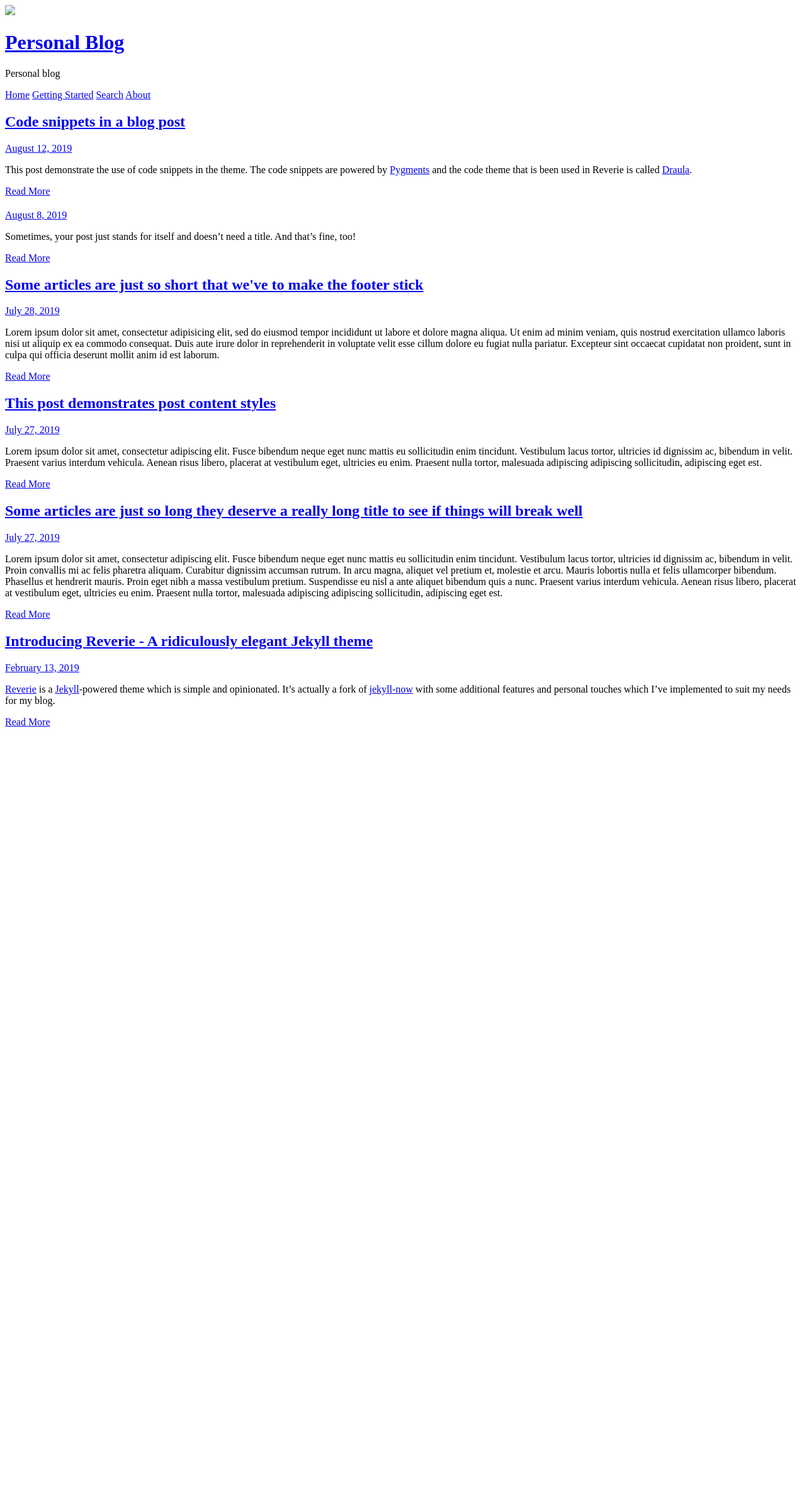
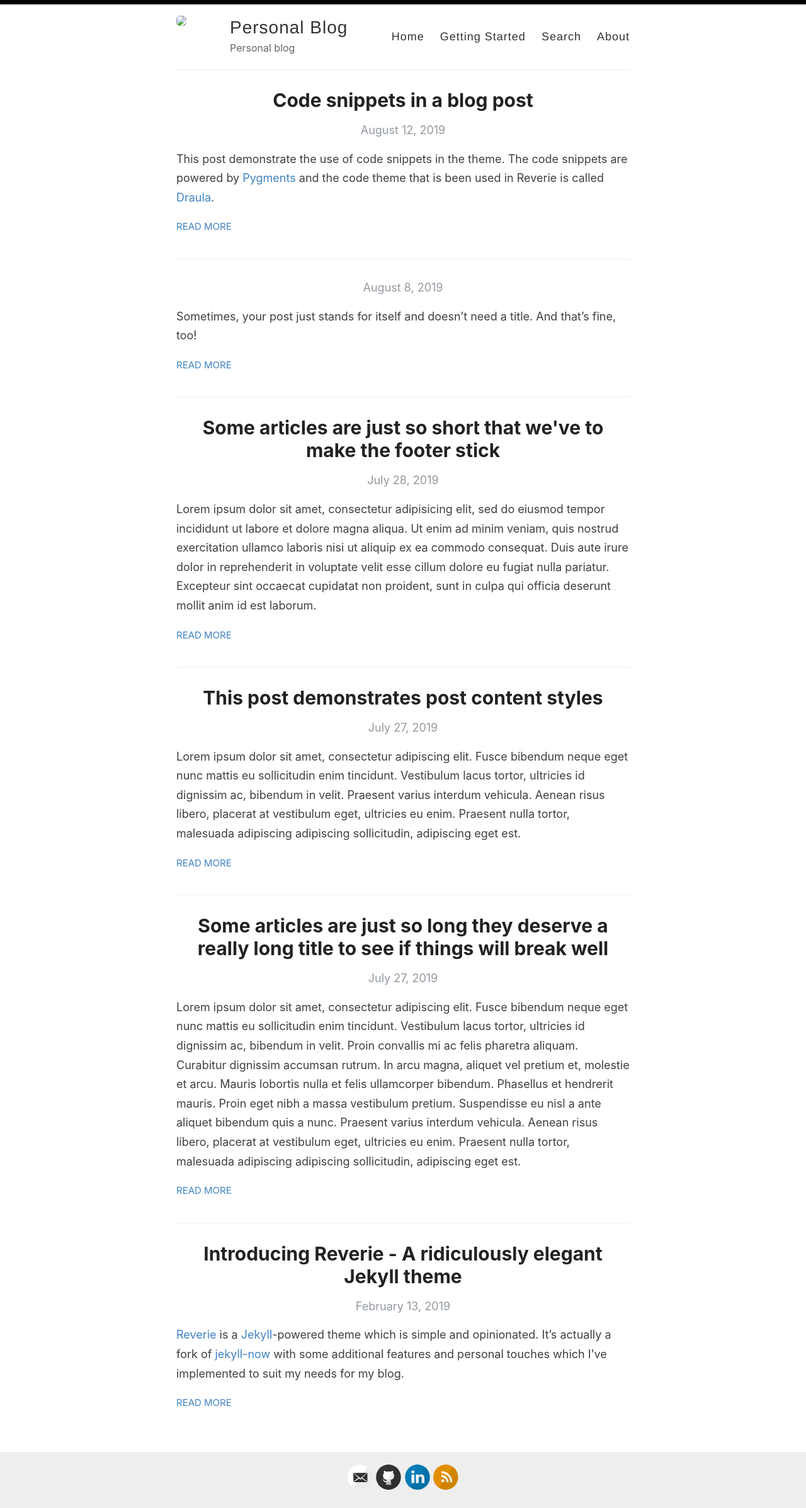
Before and after one commit to xyz-09/blog, a Jekyll site: the page built from index.html, in a window 1280 px wide. Shown: the whole page at 63% size. Built offline with Jekyll 4.4.1, drawn with Linux system fonts in a browser that asks for light colours; the list of posts is cut into pages by our own code; before the commit the page ends 1164 px from its top, so only the background shows below that.

Commit message:
css problem

```diff
--- a/_layouts/default.html
+++ b/_layouts/default.html
@@ -5,7 +5,7 @@
     {% seo %}
     {% include meta.html %}
 
-    <link rel="stylesheet" type="text/css" href="./style.css" />
+    <link rel="stylesheet" type="text/css" href="{{ site.baseurl }}/assets/style.css" />
     <link rel="alternate" type="application/rss+xml" title="{{ site.name }} - {{ site.description }}" href="{{ site.baseurl }}/feed.xml" />
     <link rel="canonical" href="{{ site.url }}{{ page.url }}" />
 
```
